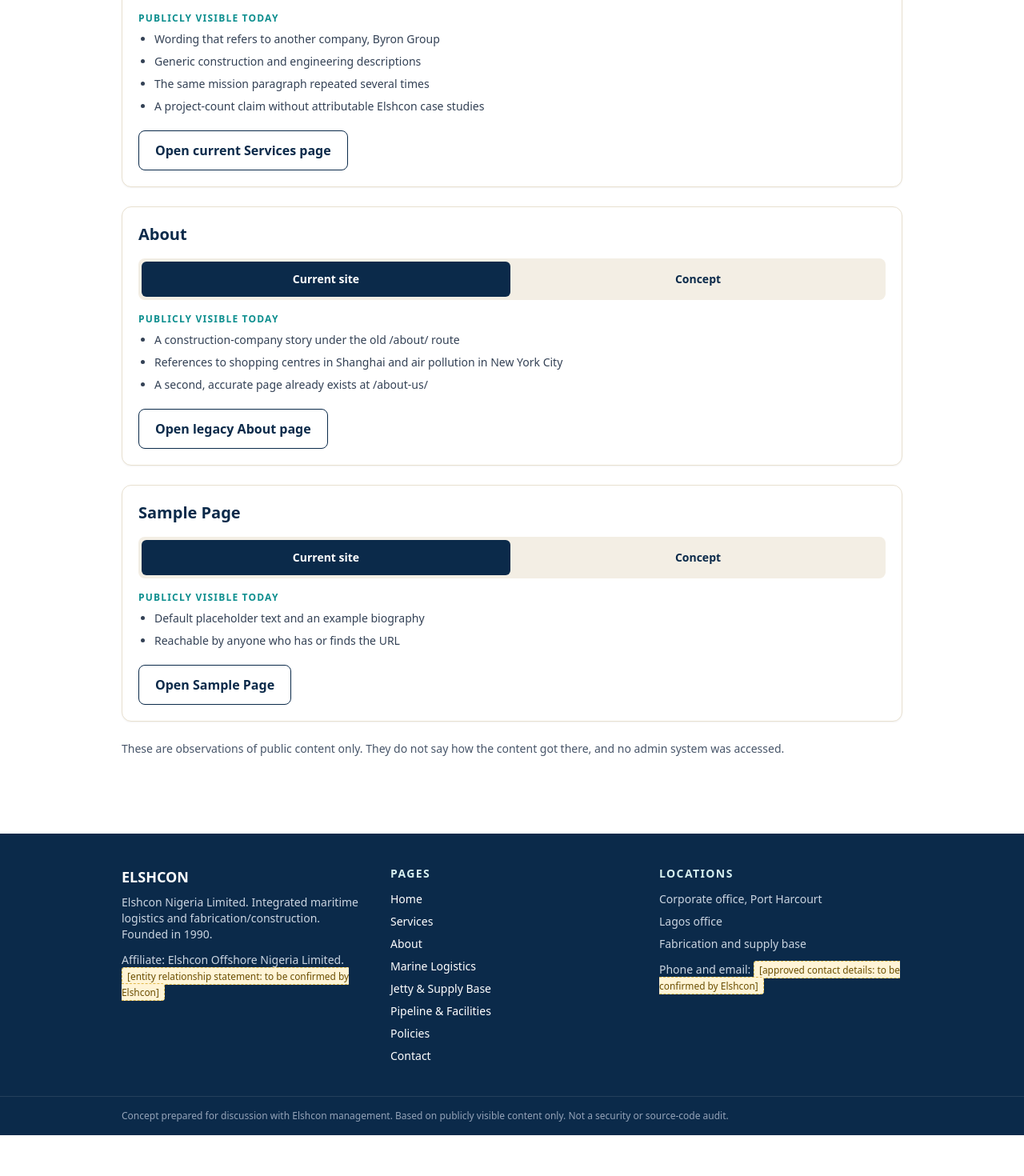
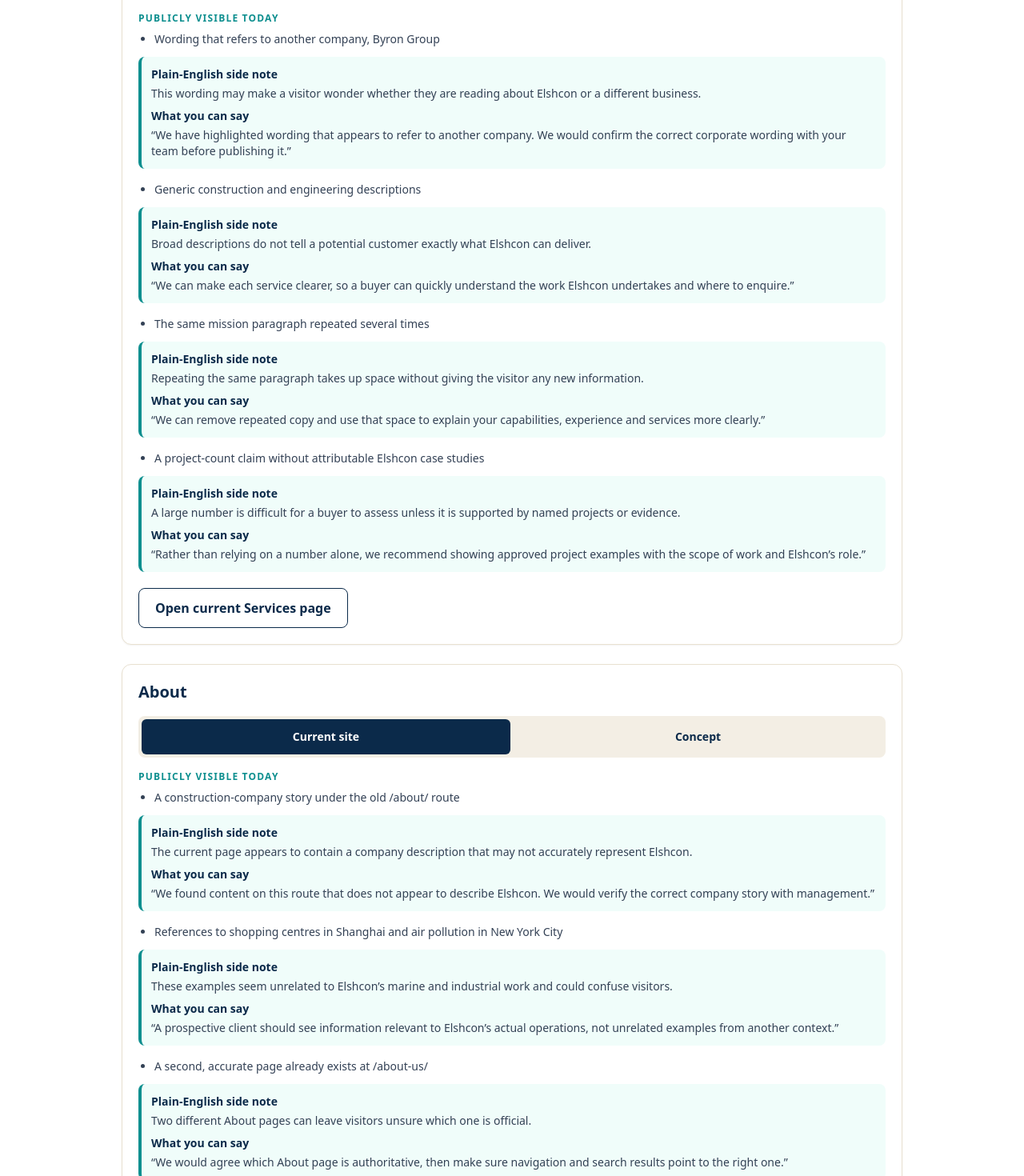
Before and after one commit to MrDan001/Elshcon, a Next.js app: page /compare in a window 1280 px wide. Shown: the part 580-2050 px from the top of the page at 80% size. Before the commit the page ends 1999 px from the top, so only its background shows below. Built offline with nearby package versions, Linux system fonts and the light colour scheme; no server answers.

Commit message:
Add plain-language presenter notes to demo comparison

```diff
--- a/components/CompareCard.tsx
+++ b/components/CompareCard.tsx
@@ -11,6 +11,89 @@ type Props = {
   after: readonly string[];
   conceptHref: string | null;
 };
+
+const PRESENTER_NOTES: Record<string, { explanation: string; say: string }> = {
+  "Wording that refers to another company, Byron Group": {
+    explanation: "This wording may make a visitor wonder whether they are reading about Elshcon or a different business.",
+    say: "“We have highlighted wording that appears to refer to another company. We would confirm the correct corporate wording with your team before publishing it.”",
+  },
+  "Generic construction and engineering descriptions": {
+    explanation: "Broad descriptions do not tell a potential customer exactly what Elshcon can deliver.",
+    say: "“We can make each service clearer, so a buyer can quickly understand the work Elshcon undertakes and where to enquire.”",
+  },
+  "The same mission paragraph repeated several times": {
+    explanation: "Repeating the same paragraph takes up space without giving the visitor any new information.",
+    say: "“We can remove repeated copy and use that space to explain your capabilities, experience and services more clearly.”",
+  },
+  "A project-count claim without attributable Elshcon case studies": {
+    explanation: "A large number is difficult for a buyer to assess unless it is supported by named projects or evidence.",
+    say: "“Rather than relying on a number alone, we recommend showing approved project examples with the scope of work and Elshcon’s role.”",
+  },
+  "A distinct, approved description for each Elshcon service": {
+    explanation: "Each service gets its own explanation, so customers can find the capability that matches their requirement.",
+    say: "“A customer looking for vessel chartering should not have to search through unrelated construction information. Each service is explained separately.”",
+  },
+  "Clear links to the Elshcon service pages": {
+    explanation: "Visitors can move directly from the service overview to the details they need.",
+    say: "“These links make it easier for a potential client to explore one service in depth and then contact the right team.”",
+  },
+  "Verified case studies only, shown once approved": {
+    explanation: "Real, approved examples help buyers understand the work without publishing claims that have not been checked.",
+    say: "“Once your team approves project details and images, we can turn them into short case studies that demonstrate your experience.”",
+  },
+  "A construction-company story under the old /about/ route": {
+    explanation: "The current page appears to contain a company description that may not accurately represent Elshcon.",
+    say: "“We found content on this route that does not appear to describe Elshcon. We would verify the correct company story with management.”",
+  },
+  "References to shopping centres in Shanghai and air pollution in New York City": {
+    explanation: "These examples seem unrelated to Elshcon’s marine and industrial work and could confuse visitors.",
+    say: "“A prospective client should see information relevant to Elshcon’s actual operations, not unrelated examples from another context.”",
+  },
+  "A second, accurate page already exists at /about-us/": {
+    explanation: "Two different About pages can leave visitors unsure which one is official.",
+    say: "“We would agree which About page is authoritative, then make sure navigation and search results point to the right one.”",
+  },
+  "One About page, built on the accurate About Us content": {
+    explanation: "One consistent company story helps visitors understand who Elshcon is.",
+    say: "“We propose one clear About page using wording your team has checked and approved.”",
+  },
+  "Old route reviewed (links, redirects, sitemap) before it is retired": {
+    explanation: "Old links should be handled carefully so visitors and search engines do not reach a broken page.",
+    say: "“Before removing an old page, we check where it is linked, redirect it where appropriate and update the sitemap.”",
+  },
+  "Default placeholder text and an example biography": {
+    explanation: "Sample text makes a business website look unfinished and may give visitors the wrong impression.",
+    say: "“We would replace sample content with approved Elshcon information, or remove the page if it serves no purpose.”",
+  },
+  "Reachable by anyone who has or finds the URL": {
+    explanation: "A page can be visible even when it is not linked in the menu, because someone may still have its web address.",
+    say: "“Hiding a page from the menu is not the same as removing it. We would check whether it should remain public.”",
+  },
+  "Confirm with the CMS administrator whether the page is needed": {
+    explanation: "The person responsible for the website should confirm whether the page has a real business purpose.",
+    say: "“We would not remove content blindly. First, we ask the person managing the website whether the page is still needed.”",
+  },
+  "If not, remove it from navigation and sitemap, then redirect or return not-found after checking links": {
+    explanation: "If the page is no longer needed, it should be retired in a controlled way rather than simply disappearing.",
+    say: "“We check existing links first, then remove the page from navigation and search listings and send visitors to the most relevant destination.”",
+  },
+};
+
+function Note({ item }: { item: string }) {
+  const note = PRESENTER_NOTES[item] ?? {
+    explanation: "This is one of the observations or proposed changes in the review.",
+    say: "“We can walk through this item together, confirm what is accurate and agree the best next step.”",
+  };
+
+  return (
+    <aside className="mt-3 rounded-lg border-l-4 border-teal bg-teal-50 p-3 text-sm">
+      <p className="font-semibold text-navy">Plain-English side note</p>
+      <p className="mt-1 text-slate-700">{note.explanation}</p>
+      <p className="mt-2 font-semibold text-navy">What you can say</p>
+      <p className="mt-1 text-slate-700">{note.say}</p>
+    </aside>
+  );
+}
 
 export default function CompareCard({
   title,
@@ -51,11 +134,16 @@ export default function CompareCard({
       <p className="mt-4 text-xs font-semibold uppercase tracking-widest text-teal">
         {view === "before" ? "Publicly visible today" : "Proposed approach"}
       </p>
-      <ul className="mt-2 list-disc space-y-2 pl-5 text-sm text-slate-700">
-        {items.map((i) => (
-          <li key={i}>{i}</li>
+      <div className="mt-2 space-y-4">
+        {items.map((item) => (
+          <div key={item}>
+            <ul className="list-disc pl-5 text-sm text-slate-700">
+              <li>{item}</li>
+            </ul>
+            <Note item={item} />
+          </div>
         ))}
-      </ul>
+      </div>
 
       <div className="mt-5 flex flex-col gap-2 sm:flex-row">
         {view === "before" ? (
```
